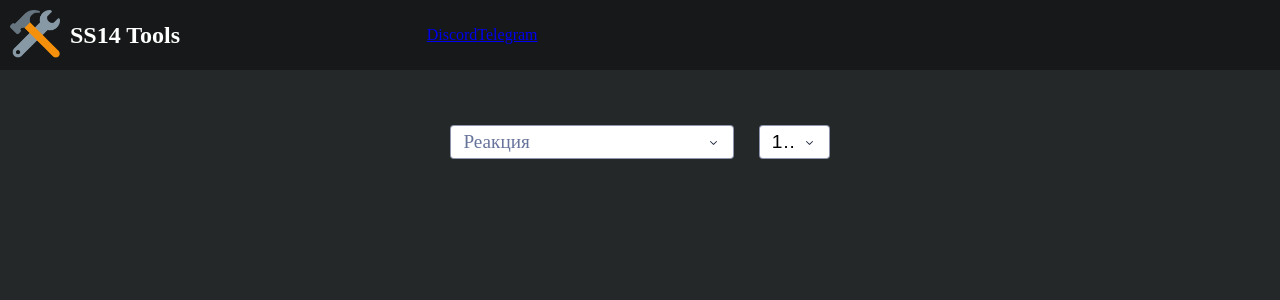
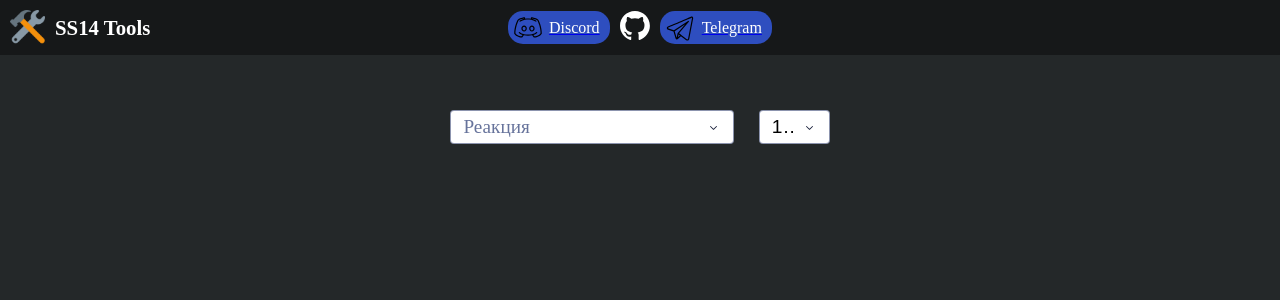
Before and after one commit to Justuser3310/ss14_chemistry_site, a Flask app: page / in a window 1280 px wide. Shown: the top 300 px of the page. Run offline with Flask 3, Linux system fonts and the light colour scheme.

Commit message:
Добавлена панель вверху

```diff
--- a/assets/style.css
+++ b/assets/style.css
@@ -27,6 +27,33 @@ body {
 	color: white;
 }
 
+/* Верхняя панель */
+.panel {
+	background-color: #161819;
+	margin: -8px;
+	display: flex;
+	flex-direction: row;
+	justify-content: flex-start;
+}
+
+/* Иконка + текст слева в панели */
+.img_text_panel {
+	display: flex;
+	flex-wrap: wrap;
+	align-items: center;
+	flex: 1;
+}
+
+/* Кнопки социалок */
+.soc_buttons {
+	display: flex;
+	flex-wrap: wrap;
+	align-items: center;
+	flex: 1;
+	justify-content: center;
+	gap: 10px;
+}
+
 
 /* Div для социалок */
 .socials {
@@ -35,11 +62,14 @@ body {
   display: flex;
   flex-direction: row;
   padding-left: 1%;
-  padding-right: 1%;
+  padding-right: 4%;
+	align-items: center;
+	height: 60%;
 }
 /* Текст социалок */
-.socials_text {
+.soc_text {
   color: white;
   text-decoration: auto;
   padding-left: 8%;
+	font-size: 1rem;
 }
--- a/site.py
+++ b/site.py
@@ -21,7 +21,32 @@ app.index_string = '''
 </head>
 <body>
 
+<div class="panel">
 
+<div class=img_text_panel>
+	<img height="auto" src="assets/favicon.ico" style="padding: 10px;" width="35px">
+	<div style="color: rgb(255, 255, 255); font-weight: bold; font-size: 1.3rem;">SS14 Tools</div>
+</div>
+
+<div class=soc_buttons>
+
+<a href="https://discord.gg/VxHbM3cedQ" target="_blank" class="socials">
+	<img src="assets/discord.svg" height="auto" width="30px">
+	<p class="soc_text">Discord</p>
+</a>
+<a href="https://github.com/Justuser3310/ss14_chemistry_site" target="_blank">
+	<img src="assets/github-mark-white.svg" height="auto" width="30px">
+</a>
+<a href="https://t.me/ss14tools" target="_blank" class="socials">
+	<img src="assets/telegram.svg" height="auto" width="30px">
+	<p class="soc_text">Telegram</p>
+</a>
+
+</div>
+
+<div style="flex: 1 1 0%;"></div>
+
+</div>
 
 {%app_entry%}
 <footer>
@@ -56,33 +81,12 @@ def list_form(ll):
 
 	return formatted
 
-# 'background-color': 'rgb(27, 29, 30)', 'color': 'rgb(255,255,255)'
-
 # Типо контейнер для всего
 # [
 # Div,
 # Div
 # ]
 app.layout = html.Div([
-
-# Соцсети и исходный код + название
-html.Div([
-
-html.Div([
-html.Img(src='assets/favicon.ico', width='50px', height='auto', style={'padding':10}),
-html.Div(children='''SS14 Tools'''
-, style={'color':'rgb(255,255,255)', 'font-weight': 'bold', 'font-size': '1.5rem'})
-], style={'display': 'flex', 'flex-wrap': 'wrap', 'align-items': 'center', 'flex': 1}),
-
-html.Div([
-dcc.Link('Discord',href='https://discord.gg/VxHbM3cedQ'),
-dcc.Link('Telegram',href='https://t.me/ss14tools')
-], style={'display': 'flex', 'flex-wrap': 'wrap', 'align-items': 'center', 'flex': 1}),
-
-#Пустой контейнер (для правильного отображения)
-html.Div(style={'flex':1})
-
-], style={'background-color': '#161819', 'margin': -8, 'display': 'flex', 'flexDirection': 'row', 'justify-content': 'flex-start'}),
 
 # Название + объём + вывод
 html.Div([
```
Also changed, not shown: assets/discord.svg (added), assets/github-mark-white.svg (added), assets/github-mark.svg (added), assets/telegram.svg (added).
